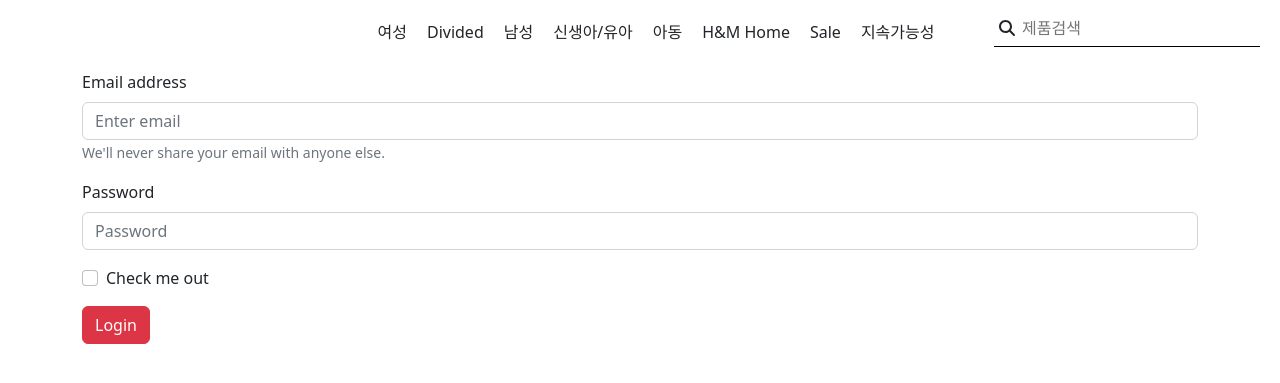
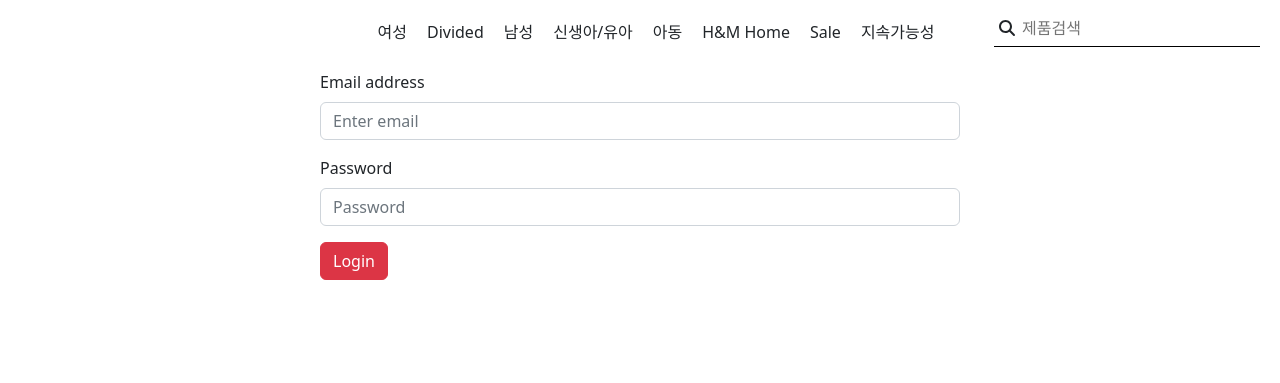
Before and after one commit to jinnny92/shopping-mall-h-m, a React (Create React App) app in the folder shopping-mall-hnm/: page /login in a window 1280 px wide. Shown: the part 299-682 px from the top of the page. Built offline with nearby package versions, Linux system fonts and the light colour scheme.

Commit message:
상품상세페이지

```diff
--- a/shopping-mall-hnm/src/App.css
+++ b/shopping-mall-hnm/src/App.css
@@ -1,3 +1,6 @@
+body {
+  font-family: sans-serif;
+}
 .login-button {
   display: flex;
   justify-content: right;
@@ -45,3 +48,38 @@
 .search-box input:focus {
   outline: none;
 }
+
+.product-img {
+  display: flex;
+  justify-self: flex-end;
+}
+
+.product-info {
+  font-size: 20px;
+  margin-bottom: 10px;
+}
+
+.login-area {
+  display: flex;
+  justify-content: center;
+}
+
+.login-form {
+  width: 40em;
+}
+
+.choice {
+  font-size: 11px;
+  color: #63786a;
+  font-weight: bold;
+  height: 20px;
+}
+
+.drop-down {
+  margin-top: 20px;
+}
+
+.add-button {
+  margin-top: 20px;
+  width: 100%;
+}
--- a/shopping-mall-hnm/src/page/Login.js
+++ b/shopping-mall-hnm/src/page/Login.js
@@ -10,22 +10,16 @@ const Login = ({ setAuthenticate }) => {
     navigate("/");
   };
   return (
-    <Container>
-      <Form onSubmit={(event) => loginUser(event)}>
+    <Container className="login-area">
+      <Form className="login-form" onSubmit={loginUser}>
         <Form.Group className="mb-3" controlId="formBasicEmail">
           <Form.Label>Email address</Form.Label>
           <Form.Control type="email" placeholder="Enter email" />
-          <Form.Text className="text-muted">
-            We'll never share your email with anyone else.
-          </Form.Text>
         </Form.Group>
 
         <Form.Group className="mb-3" controlId="formBasicPassword">
           <Form.Label>Password</Form.Label>
           <Form.Control type="password" placeholder="Password" />
-        </Form.Group>
-        <Form.Group className="mb-3" controlId="formBasicCheckbox">
-          <Form.Check type="checkbox" label="Check me out" />
         </Form.Group>
         <Button variant="danger" type="submit">
           Login
--- a/shopping-mall-hnm/src/page/ProductDetail.js
+++ b/shopping-mall-hnm/src/page/ProductDetail.js
@@ -1,8 +1,49 @@
-import React from "react";
+import React, { useState } from "react";
 import { useEffect } from "react";
+import { Col, Container, Row, Dropdown, Button } from "react-bootstrap";
+import { useParams } from "react-router-dom";
 
 const ProductDetail = () => {
-  return <div></div>;
+  const { id } = useParams();
+  const [product, setProduct] = useState("");
+  const getProductDetail = async () => {
+    let url = `http://localhost:5000/products/${id}`;
+    let response = await fetch(url);
+    let data = await response.json();
+
+    setProduct(data);
+  };
+  useEffect(() => {
+    getProductDetail();
+  }, []);
+  return (
+    <div>
+      <Container>
+        <Row>
+          <Col className="product-img">
+            <img src={product.img} />
+          </Col>
+          <Col>
+            <div className="product-info">{product.title}</div>
+            <div className="product-info">₩ {product.price}</div>
+            <div className="choice">
+              {product.choice ? "Conscious choice" : ""}
+            </div>
+            <Dropdown className="drop-down">
+              <Dropdown.Toggle variant="outline-dark" id="dropdown-basic">
+                사이즈 선택
+              </Dropdown.Toggle>
+
+              <Dropdown.Menu>{product.size}</Dropdown.Menu>
+            </Dropdown>
+            <Button variant="dark" className="add-button">
+              추가
+            </Button>
+          </Col>
+        </Row>
+      </Container>
+    </div>
+  );
 };
 
 export default ProductDetail;
```
Also changed, not shown: shopping-mall-hnm/package.json (+8 -1 lines), 2 other files (tests, documents, lock files or other folders).
